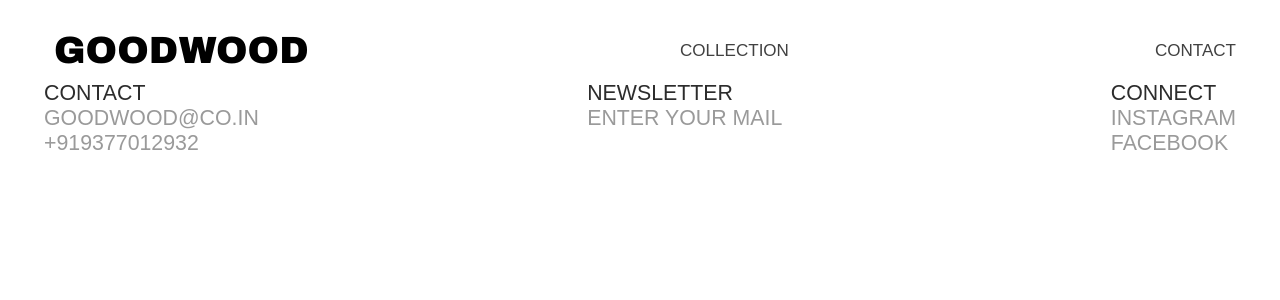
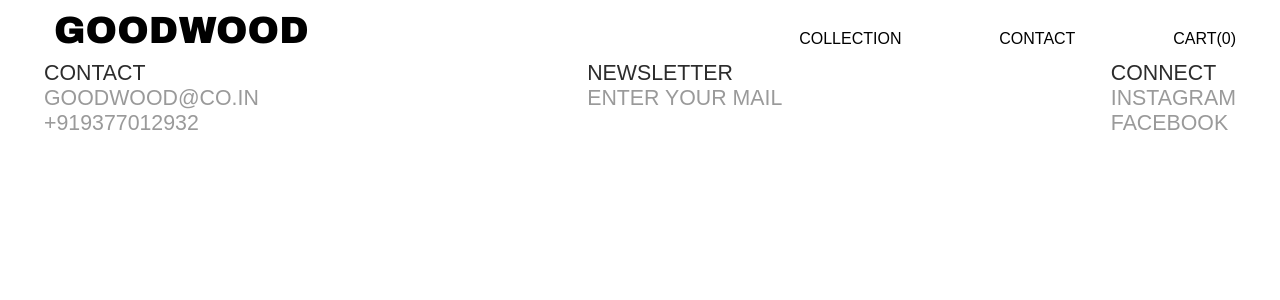
Before and after one commit to tseringz/shopping-cart, a React (Create React App) app: page /Contact in a window 1280 px wide. Shown: the top 300 px of the page. Built offline with nearby package versions, Linux system fonts and the light colour scheme.

Commit message:
Design a checkout layout

```diff
--- a/src/App.js
+++ b/src/App.js
@@ -9,8 +9,10 @@ import '../src/GlobalStyle.css';
 
 function App() {
   const [items, setItems] = useState(0);
+  const [cartItems, setCartItems] = useState([]);
 
-  const addToCart = () => {
+  const addToCart = (selectedItem) => {
+    setCartItems([...cartItems, selectedItem]);
     setItems(items + 1);
 }
   return (
@@ -21,16 +23,12 @@ function App() {
       <Route path="/Collection" element={<Collection items={items}/>} />
       <Route path="/Contact" element={<Contact items={items}/>} />
       <Route path="/Collection/:id" element = {<CollectionDetails items={items} addToCart={addToCart} />} />
-      <Route path="/CheckOut" element={<CheckOut items={items} />} />
+      <Route path="/CheckOut" element={<CheckOut cartItems={cartItems} items={items} />} />
     </Routes>
     </div>
     </BrowserRouter>
   );
 }
 
-function sayHello() {
-  console.log("Hello!");
-}
 
-sayHello();
 export default App;
--- a/src/GlobalStyle.css
+++ b/src/GlobalStyle.css
@@ -101,14 +101,29 @@ a {
 }
 
 ul {
-  width: 50%;
+  width: 40%;
   display: flex;
   flex-direction: row;
   justify-content: space-between;
   list-style: none;
   text-decoration: none;
-  font-size: 1.333125em;
+  font-size: 1rem;
 }
+
+.topNav-bar {
+  margin-top: 30px;
+}
+
+.navlinks-wrapper {
+  width: 35%;
+  display: flex;
+  flex-direction: row;
+  justify-content: space-between;
+  list-style: none;
+  text-decoration: none;
+  font-size: 1rem;
+}
+
 
 li {
   margin-left: 40px;
@@ -122,3 +137,39 @@ li {
   background-repeat: no-repeat;
   background-size: cover;
 }
+
+.nav-wrapper {
+  display: flex;
+  flex-direction: row;
+  justify-content: space-between;
+}
+
+.cart-wrapper {
+  width: 100%;
+  display: flex;
+  flex-direction: column;
+  justify-content: space-between;
+  align-items: center;
+  margin-bottom: 40px;
+}
+
+
+.item-wrapper {
+  display: flex;
+  flex-direction: row;
+  justify-content: space-between;
+  align-items: center;
+  width: 1042px;
+  border-bottom: #2c2c2c 1px solid;
+  padding: 15px;
+}
+
+.item-details > img {
+  width: 100px;
+}
+
+
+input[type="number"] {
+  padding: 5px 5px 5px 10px;
+  text-align: center;
+}
--- a/src/components/CollectionDetails.js
+++ b/src/components/CollectionDetails.js
@@ -4,21 +4,21 @@ import { CollectionItemsData } from '../data/CollectionItemsData';
 import TopNavbar from '../components/common/navbar/TopNavbar';
 import Footer from '../components/Footer';
 import '../GlobalStyle.css';
-import Cart from '/Users/mac/the_odin_project/shopping-cart/src/components/common/cart/Cart';
 
 function CollectionDetails({items, addToCart}) {
     const params = useParams();
     const userId = params.id;
     const collectionData = CollectionItemsData.find(collection => collection.id === userId);
 
+    const addToCarts = () => {
+        addToCart(collectionData);
+    }
+
     return (
         <div>
             <div className="container">
                 <section>
-                    <ul>
-                        <li><TopNavbar /></li>
-                        <li><Cart items={items}/></li>
-                    </ul>
+                    <TopNavbar items={items}/>
                 </section>
                 <div className="collection-details">
                 <Link to="/COLLECTION">
@@ -31,8 +31,8 @@ function CollectionDetails({items, addToCart}) {
                     <div className="flex-child details">
                         <h3>{collectionData.name}</h3>
                         <p>{collectionData.description}</p>
-                        <h3>{collectionData.price}</h3>
-                        <button className="add-to-cart"  onClick={addToCart}>Add To Cart</button>
+                        <h3>₹{collectionData.price}</h3>
+                        <button className="add-to-cart"  onClick={addToCarts}>Add To Cart</button>
                     </div>
                 </div>
                 </div>
--- a/src/components/common/cart/Cart.js
+++ b/src/components/common/cart/Cart.js
@@ -5,7 +5,7 @@ function Cart({items}) {
     return(
         <>
         <Link to="/CheckOut">
-        <span>Cart({items})</span></Link>
+        <span>CART({items})</span></Link>
         </>
     )
 }
--- a/src/components/common/navbar/Navbar.js
+++ b/src/components/common/navbar/Navbar.js
@@ -7,13 +7,15 @@ function Navbar() {
     return (
         <>
         <nav>
-            <ul className='navlinks-wrapper'>
-                <Link to="/Collection">
-                    <li>COLLECTION</li>
-                </Link>
-                <Link to="/Contact">
-                    <li>CONTACT</li>
-                </Link>
+            <ul>
+                <li><Link to="/Collection">
+                    COLLECTION
+                    </Link></li>
+                    <li>
+                    <Link to="/Contact">
+                    CONTACT
+                    </Link>
+                    </li>
             </ul>
         </nav>
         </>
--- a/src/components/common/navbar/TopNavbar.js
+++ b/src/components/common/navbar/TopNavbar.js
@@ -1,25 +1,28 @@
 import React from  'react';
 import '../.././.././GlobalStyle.css';
+import Cart from '.././cart/Cart';
 import { Link } from 'react-router-dom';
-function TopNavbar() {
+function TopNavbar({items}) {
 
     return (
-        <nav className='top-navbar'>
+           <div className="nav-wrapper">
             <div className='brand-small'>
             <Link to="/">
-            <a href="http://">GOODWOOD</a>
-                </Link>
+            <span>GOODWOOD</span>
+            </Link>
             </div>
-            <ul className='navlinks-wrapper'>
-                <Link to="/Collection">
-                    <li>COLLECTION</li>
-                </Link>
-                <Link to="/Contact">
-                    <li>CONTACT</li>
-                </Link>
-
+            <ul className="topNav-bar">
+                <li><Link to="/Collection">
+                    COLLECTION
+                </Link></li>
+                <li><Link to="/Contact">
+                    CONTACT
+                </Link></li>
+                <li><Link to="/Contact">
+                    <Cart items={items} />
+                </Link></li>
             </ul>
-        </nav>
+            </div>
     )
 }
 
--- a/src/data/CollectionItemsData.js
+++ b/src/data/CollectionItemsData.js
@@ -18,7 +18,7 @@ const CollectionItemsData = [
                       You are doing good and I am doing no good and people are making crazy
                       about you. lets go to my place and gang gang.`,
         alt: 'blue couch with wooden leg',
-        price: '₹4000',
+        price: 4000,
     },
     {
         id: uniqid(),
@@ -29,7 +29,7 @@ const CollectionItemsData = [
                       You are doing good and I am doing no good and people are making crazy
                       about you. lets go to my place and gang gang.`,
         alt: 'small yellow couch with wooden leg',
-        price: '₹3500',
+        price: 3500,
     },
     {
         id: uniqid(),
@@ -40,7 +40,7 @@ const CollectionItemsData = [
                       You are doing good and I am doing no good and people are making crazy
                       about you. lets go to my place and gang gang.`,
         alt: 'turquoise couch with wooden leg',
-        price: '₹3000',
+        price: 3000,
     },
     {
         id: uniqid(),
@@ -51,7 +51,7 @@ const CollectionItemsData = [
                       You are doing good and I am doing no good and people are making crazy
                       about you. lets go to my place and gang gang.`,
         alt: 'big leather couch',
-        price: '₹3999',
+        price: 3999,
     },
     {
         id: uniqid(),
@@ -62,7 +62,7 @@ const CollectionItemsData = [
                       You are doing good and I am doing no good and people are making crazy
                       about you. lets go to my place and gang gang.`,
         alt: 'big yellow couch',
-        price: '₹3999',
+        price: 3999,
     },
     {
         id: uniqid(),
@@ -73,7 +73,7 @@ const CollectionItemsData = [
                       You are doing good and I am doing no good and people are making crazy
                       about you. lets go to my place and gang gang.`,
         alt: 'grey couch',
-        price: '₹3000',
+        price: 3000,
     },
     {
         id: uniqid(),
@@ -84,7 +84,7 @@ const CollectionItemsData = [
                       You are doing good and I am doing no good and people are making crazy
                       about you. lets go to my place and gang gang.`,
         alt: 'light blue couch',
-        price: '₹3000',
+        price: 3000,
     },
     {
         id: uniqid(),
@@ -95,10 +95,8 @@ const CollectionItemsData = [
                       You are doing good and I am doing no good and people are making crazy
                       about you. lets go to my place and gang gang.`,
         alt: 'brown couch',
-        price: '₹4000',
+        price: 4000,
     },
 ]
 
-
-
 export { CollectionItemsData };
--- a/src/pages/Checkout/Checkout.js
+++ b/src/pages/Checkout/Checkout.js
@@ -1,6 +1,21 @@
+import "../.././GlobalStyle.css";
 import TopNavbar from '../.././components/common/navbar/TopNavbar';
+import Footer from '../.././components/Footer';
+import { useEffect, useState } from 'react';
 
 function CheckOut({items, cartItems}) {
+    const [total, setTotal] = useState(0);
+
+
+    useEffect(() => {
+        const newTotal = cartItems.reduce((accumulator, currentValue) => {
+            return accumulator + currentValue.price;
+        }, 0);
+        console.log(newTotal);
+        setTotal(newTotal);
+    },[total, cartItems]);
+
+
     return (
         <>
          <section>
@@ -9,13 +24,18 @@ function CheckOut({items, cartItems}) {
             <h1>Your Shopping Bag</h1>
             <div className="cart-wrapper">
                 {cartItems.map((cartItems) => {
-                    return <li key={cartItems.id}>
+                    return <div key={cartItems.id} className="item-wrapper">
+                        <div className="item-details">
                         <img src={cartItems.src} alt={cartItems.alt}/>
-                        <h3>{cartItems.name}</h3>
-                        <h6>{cartItems.price}</h6>
-                    </li>
+                        </div>
+                        <input type="number" name="number" min="1" max="100" value="1"/>
+                        <h4>{cartItems.name}</h4>
+                        <h4>₹{cartItems.price}</h4>
+                    </div>
                 })}
+                <h3 className="total">Total: {total}</h3>
             </div>
+            <Footer />
             </div>
         </section>
         </>
--- a/src/pages/Collection/Collections.js
+++ b/src/pages/Collection/Collections.js
@@ -1,4 +1,4 @@
-import '/Users/mac/the_odin_project/shopping-cart/src/GlobalStyle.css';
+import '../../GlobalStyle.css';
 import TopNavbar from '../../components/common/navbar/TopNavbar';
 import CollectionItems   from '../.././components/common/card/CollectionItems';
 import Footer from '../../components/Footer';
```
Also changed, not shown: src/pages/Home/Home.js (+4 -4 lines).
